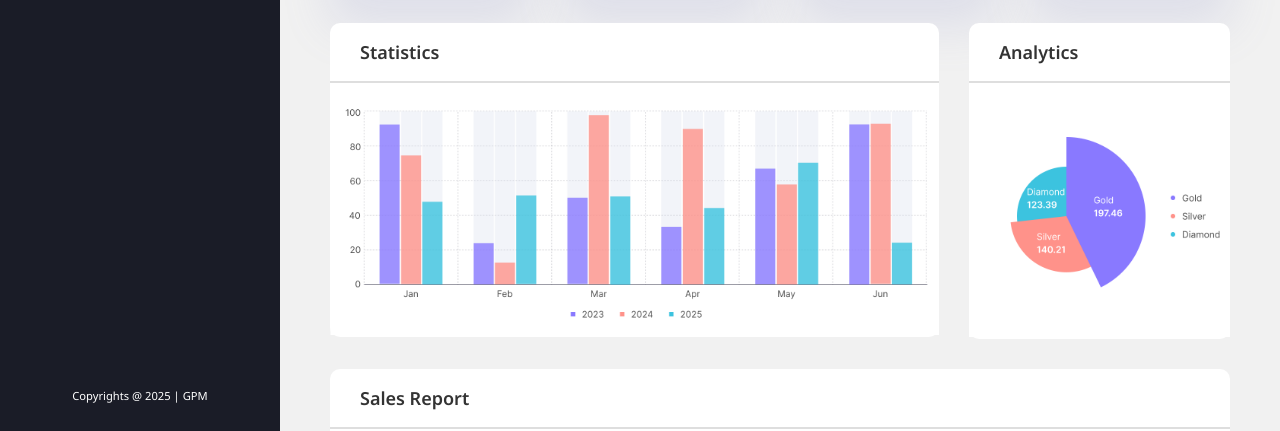
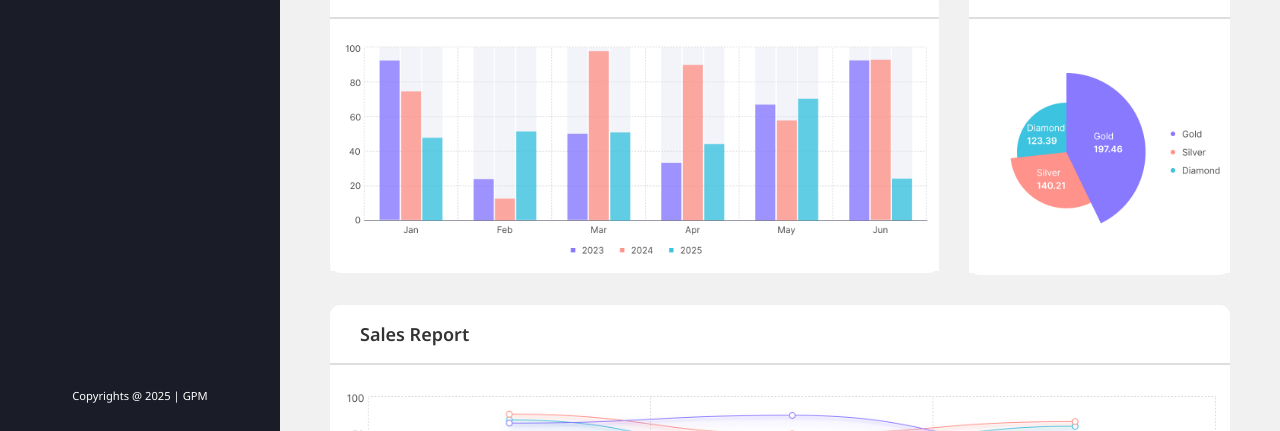
Before and after one commit to Naresh-web/GPM-Dashboard, a plain HTML site: page index.html in a window 1280 px wide. Shown: the part 369-800 px from the top of the page. Drawn offline with nearby package versions, Linux system fonts and the light colour scheme.

Commit message:
commit-2

```diff
--- a/css/layout.css
+++ b/css/layout.css
@@ -183,7 +183,8 @@
     top: 0;}
       .layout.fixed-header .header ~ .layout,
       .layout.fixed-header .header ~ .content {
-        margin-top: 64px; }
+        margin-top: 0;
+    }
     .layout.fixed-header.fixed-sidebar .header {
       /** width: calc(100% - 280px); **/
       width: 100%;
```
Also changed, not shown: 2 other files.
